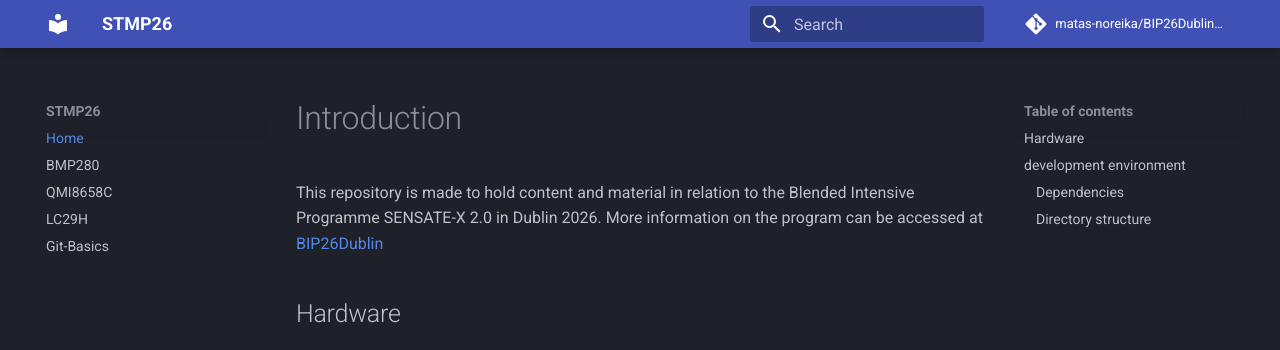
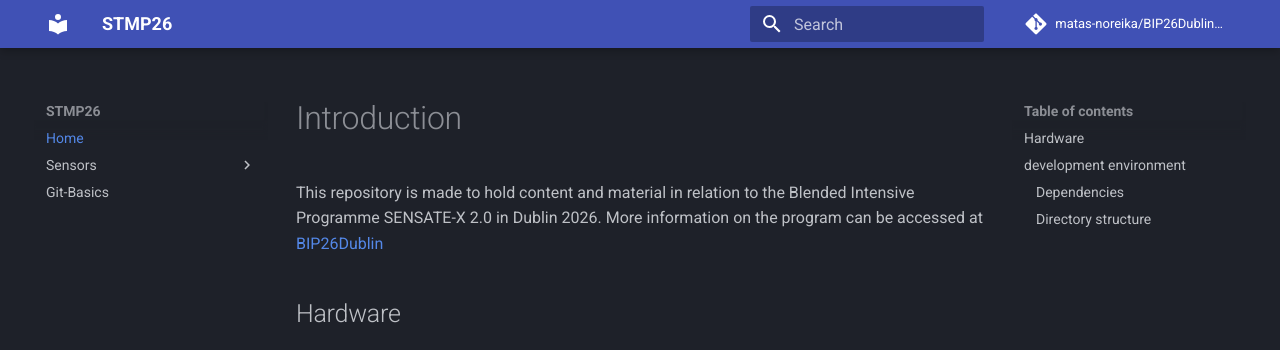
Before and after one commit to matas-noreika/BIP26Dublin-personal, an MkDocs documentation site: the page built from docs/index.md, in a window 1280 px wide. Shown: the top 350 px of the page. Built offline with MkDocs 1.6.1 and Material for MkDocs 9.7.7, drawn with Linux system fonts in a browser that asks for light colours; comment, search, counter and statistics services are not loaded; some of the changed lines change nothing that is shown.

Commit message:
trying out navigation stuff

```diff
--- a/mkdocs.yml
+++ b/mkdocs.yml
@@ -9,9 +9,10 @@ repo_url: https://github.com/matas-noreika/BIP26Dublin-personal
 # Navigation Setup
 nav:
   - Home: index.md
-  - BMP280: bmp280.md
-  - QMI8658C: qmi8658c.md
-  - LC29H: lc29h.md
+  - Sensors:
+    - BMP280: bmp280.md
+    - QMI8658C: qmi8658c.md
+    - LC29H: lc29h.md
   - Git-Basics: git-basics.md
 
 theme:
```
